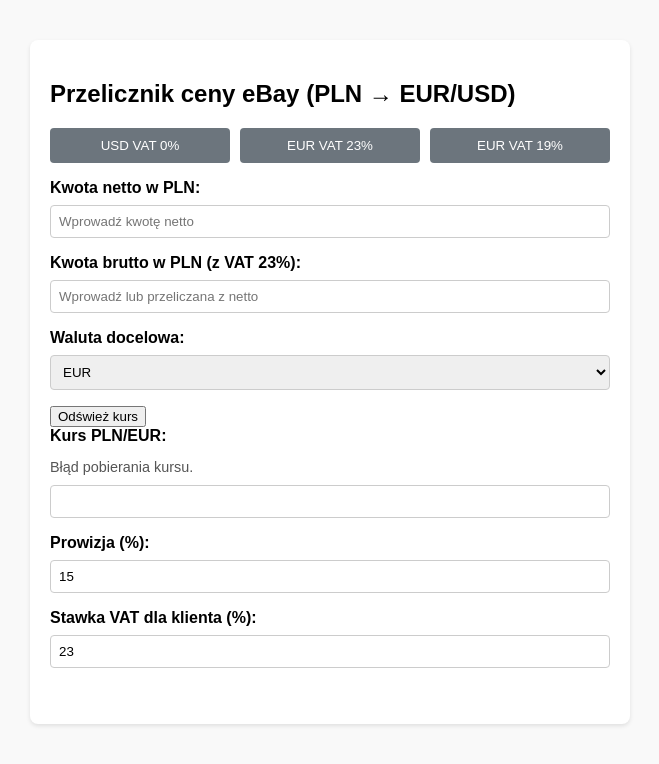
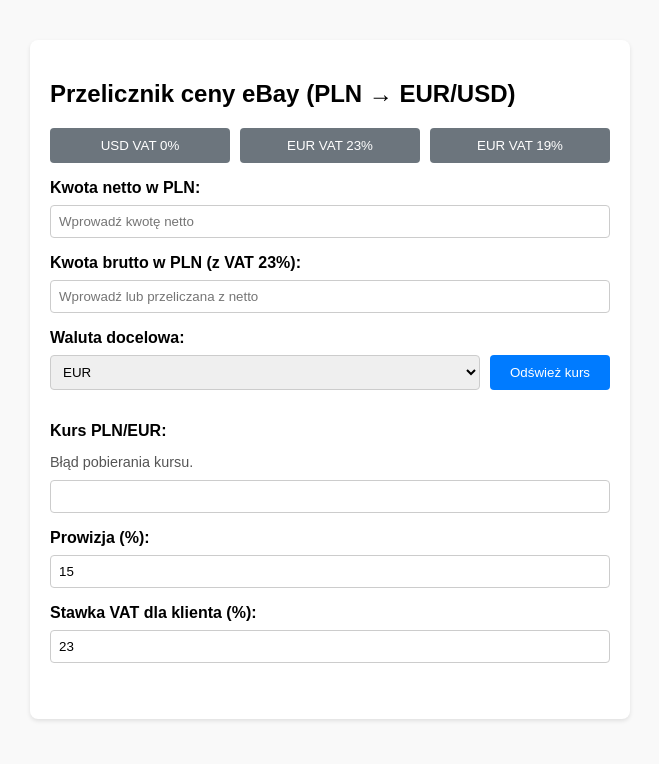
Before and after one commit to bartryc/ebay-calc, a plain HTML site: page index.html in a window 1280 px wide. Shown: the whole page, without its empty margins (310-969 px from the left). Drawn offline with Linux system fonts and the light colour scheme; no server answers.

Commit message:
Add files via upload

```diff
--- a/index.html
+++ b/index.html
@@ -63,6 +63,29 @@
       color: #555;
       margin-bottom: 10px;
     }
+	#refreshRateBtn {
+  padding: 10px 20px;
+  background-color: #007bff;
+  color: white;
+  border: none;
+  border-radius: 4px;
+  cursor: pointer;
+  margin-bottom: 16px;
+}
+#refreshRateBtn:hover {
+  background-color: #0056b3;
+}
+.currency-row {
+  display: flex;
+  gap: 10px;
+  margin-bottom: 16px;
+}
+.currency-row select {
+  flex: 1;
+}
+.currency-row button {
+  white-space: nowrap;
+}
   </style>
 </head>
 <body>
@@ -83,11 +106,13 @@
       <input type="number" id="plnBrutto" step="0.01" min="0" placeholder="Wprowadź lub przeliczana z netto">
 
 <label for="currency">Waluta docelowa:</label>
+<div class="currency-row">
   <select id="currency">
     <option value="EUR" selected>EUR</option>
     <option value="USD">USD</option>
   </select>
   <button type="button" id="refreshRateBtn">Odśwież kurs</button>
+</div>
 
       <label for="exchangeRate">Kurs PLN/<span id="currencyLabel">EUR</span>:</label>
       <p id="exchangeInfo">Pobieranie kursu...</p>
@@ -157,8 +182,8 @@
 
       resultDiv.innerHTML = `
         <strong>Cena końcowa w ${currency} (dla klienta):</strong> ${finalPrice.toFixed(2)} ${currency}<br><br>
-        Mnożnik netto → ${currency}: ${multiplierNetto.toFixed(6)}<br>
-        Mnożnik brutto (PLN z VAT 23%) → ${currency}: ${multiplierBrutto.toFixed(6)}<br>
+        Mnożnik dla ceny netto → ${currency}: ${multiplierNetto.toFixed(6)}<br>
+        Mnożnik dla ceny brutto (PLN z VAT 23%) → ${currency}: ${multiplierBrutto.toFixed(6)}<br><br>
         <span class="tooltip">Pomnóż kwotę netto lub brutto w PLN przez mnożnik, aby uzyskać cenę w ${currency}.</span>
       `;
     }
```
Lines whose indentation alone changed are shown as unchanged.
